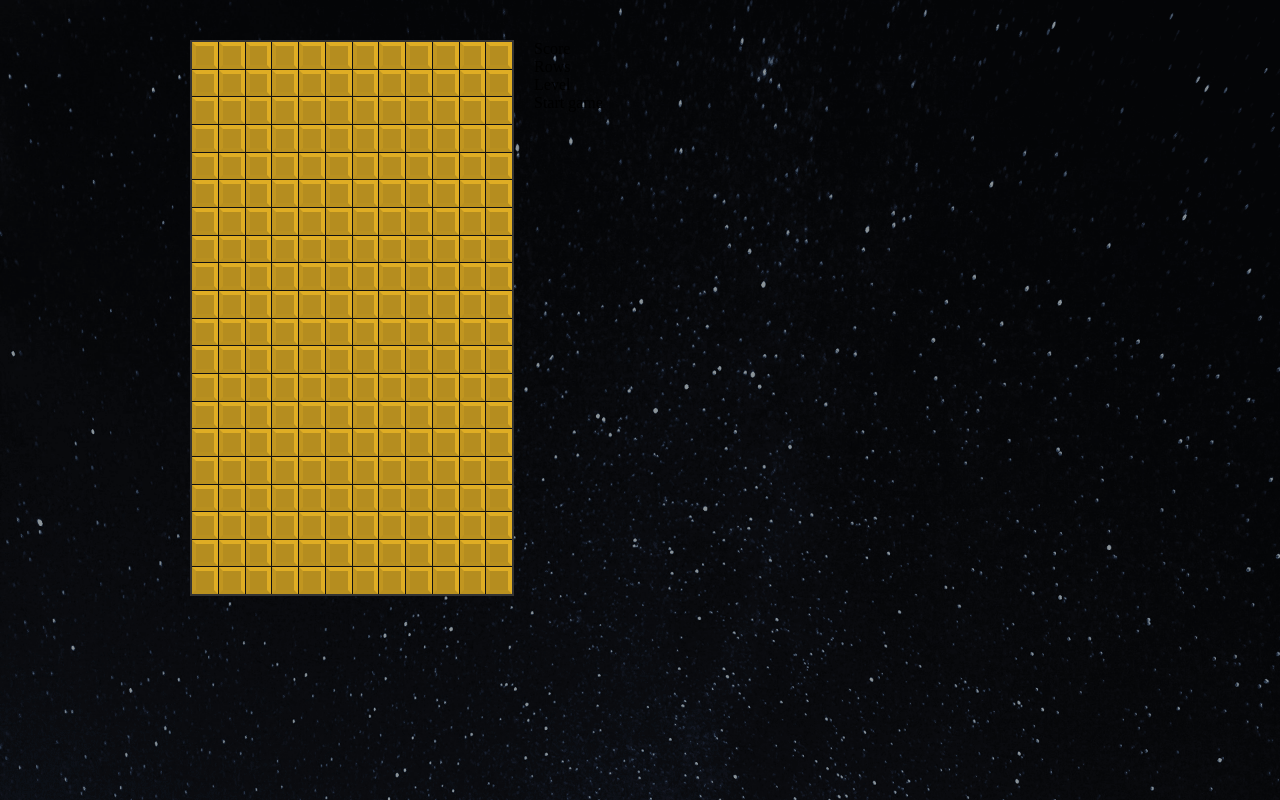
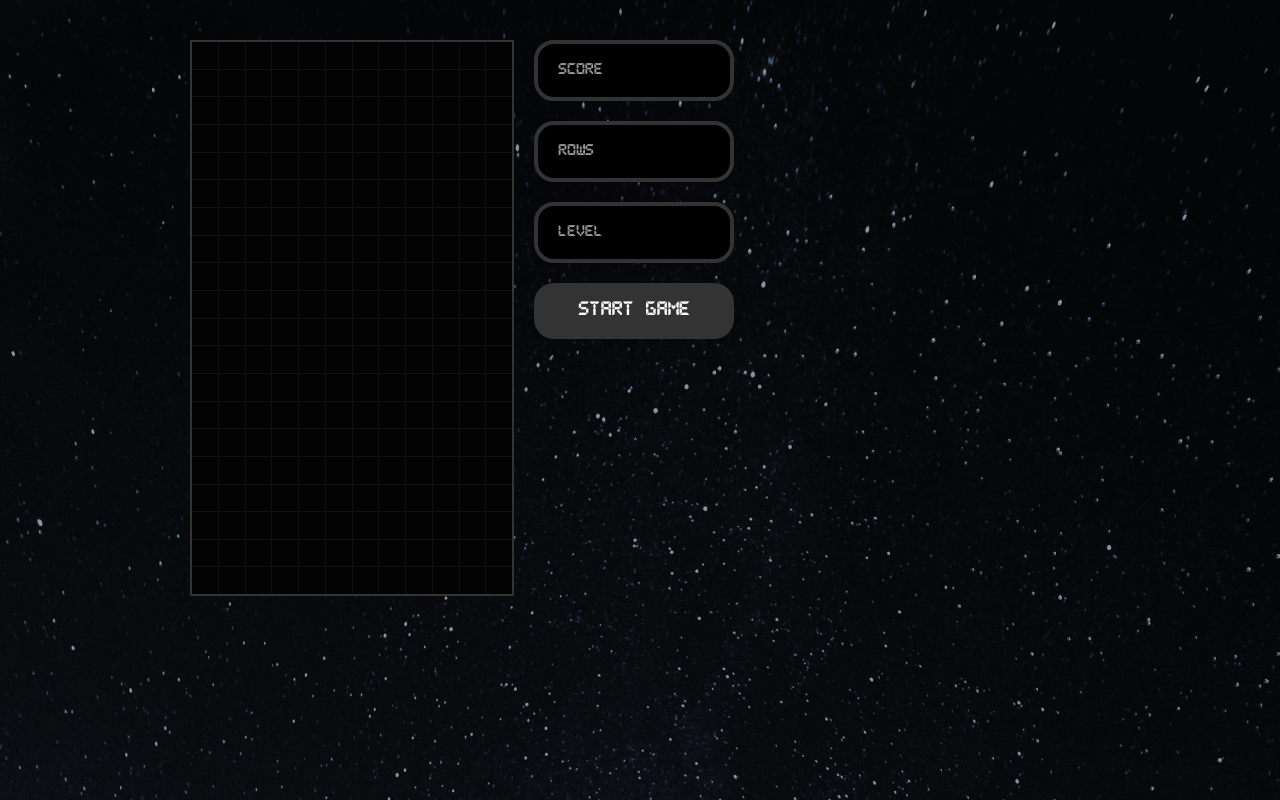
Before and after one commit to mlaufersweiler/tetris, a React (Create React App) app: page / in a window 1280 px wide. Built offline with nearby package versions, Linux system fonts and the light colour scheme.

Commit message:
playing field set

```diff
--- a/src/components/Cell.js
+++ b/src/components/Cell.js
@@ -1,9 +1,9 @@
 import React from "react";
-import {StyledCell} from "./styles/StyledCell"
-import {TETROMINOS} from "../tetrominos";
+import { StyledCell } from "./styles/StyledCell";
+import { TETROMINOS } from "../tetrominos";
 
-
-const Cell = ({ type }) => <StyledCell type={'L'} color={TETROMINOS['L'].color} />
-
+const Cell = ({ type }) => (
+  <StyledCell type={type} color={TETROMINOS[type].color} />
+);
 
 export default Cell;
--- a/src/components/Display.js
+++ b/src/components/Display.js
@@ -1,4 +1,7 @@
 import React from "react";
+import { StyledDisplay } from "./styles/StyledDisplay";
 
-const Display = ({ gameOver, text }) => <div>{text}</div>;
+const Display = ({ gameOver, text }) => (
+  <StyledDisplay gameOver={gameOver}>{text}</StyledDisplay>
+);
 export default Display;
--- a/src/components/StartButton.js
+++ b/src/components/StartButton.js
@@ -1,4 +1,7 @@
 import React from "react";
+import { StyledStartButton } from "./styles/StyledStartButton";
 
-const StartButton = ({ callback }) => <div>Start game</div>;
+const StartButton = ({ callback }) => (
+  <StyledStartButton onClick={callback}>Start game</StyledStartButton>
+);
 export default StartButton;
--- /dev/null
+++ b/src/components/styles/StyledDisplay.js
@@ -0,0 +1,17 @@
+import styled from "styled-components";
+
+export const StyledDisplay = styled.div`
+    box-sizing: border-box;
+    display: flex;
+    align-items: center;
+    margin: 0 0 20px 0;
+    padding: 20px;
+    border: 4px solid #333;
+    min-height: 30px;
+    width: 100%;
+    border-radius: 20px;
+    color: ${props => (props.gameOver ? 'red' : '#999')};
+    background: #000;
+    font-family: Pixel, Arial, Helvetica, sans-serif;
+    font-size: 0.8rem;
+`
--- /dev/null
+++ b/src/components/styles/StyledStartButton.js
@@ -0,0 +1,17 @@
+import styled from "styled-components";
+
+export const StyledStartButton = styled.button`
+  box-sizing: border-box;
+  margin: 0 0 20px 0;
+  padding: 20px;
+  min-height: 30px;
+  width: 100%;
+  border-radius: 20px;
+  border: none;
+  color: white;
+  background: #333;
+  font-family: Pixel, Arial, Helvetica, sans-serif;
+  font-size: 1rem;
+  outline: none;
+  cursor: pointer;
+`;
```
